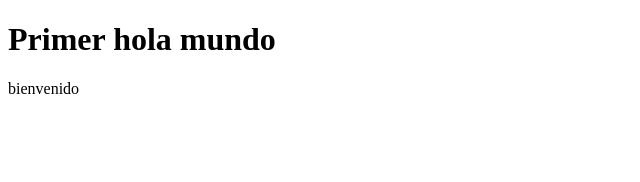
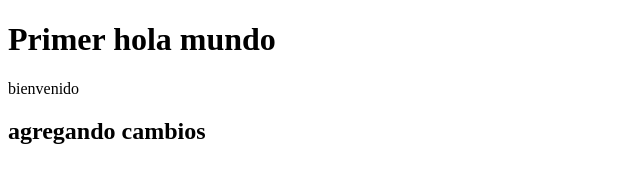
Before and after one commit to ArmandX20/proyect, a plain HTML site: page index.html in a window 1280 px wide. Shown: the whole page, without its empty margins (0-640 px from the left). Drawn offline with Linux system fonts and the light colour scheme.

Commit message:
cambios nuevos

```diff
--- a/index.html
+++ b/index.html
@@ -9,5 +9,8 @@
 <body>
     <h1>Primer hola mundo</h1>
     <p>bienvenido</p>
+    <h2>
+        agregando cambios
+    </h2>
 </body>
 </html>
```
